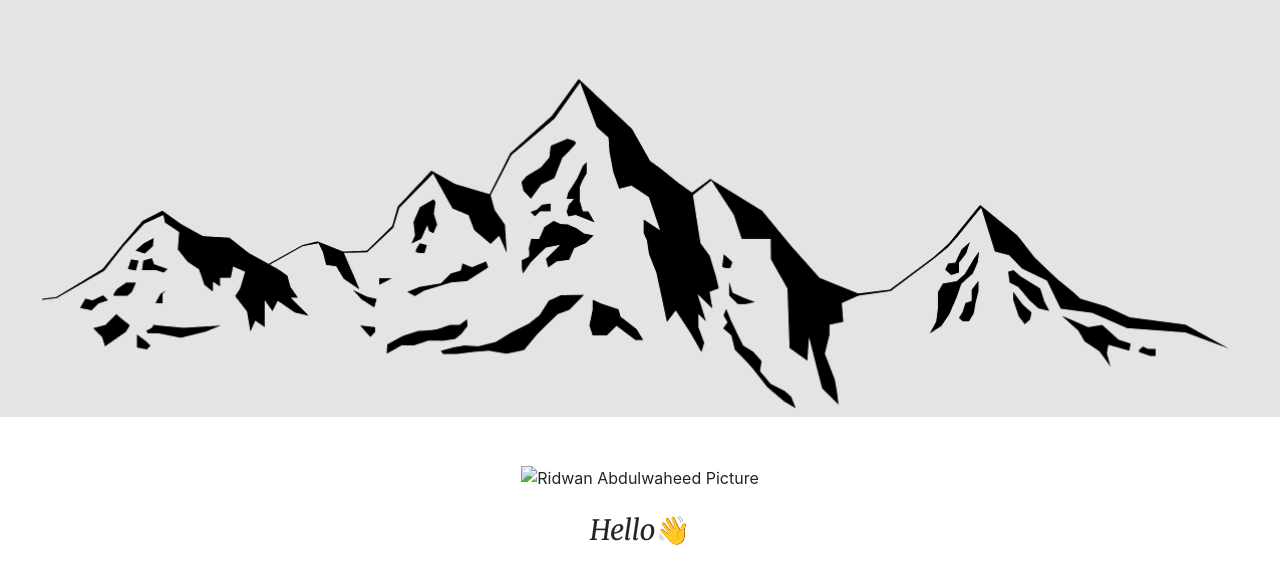
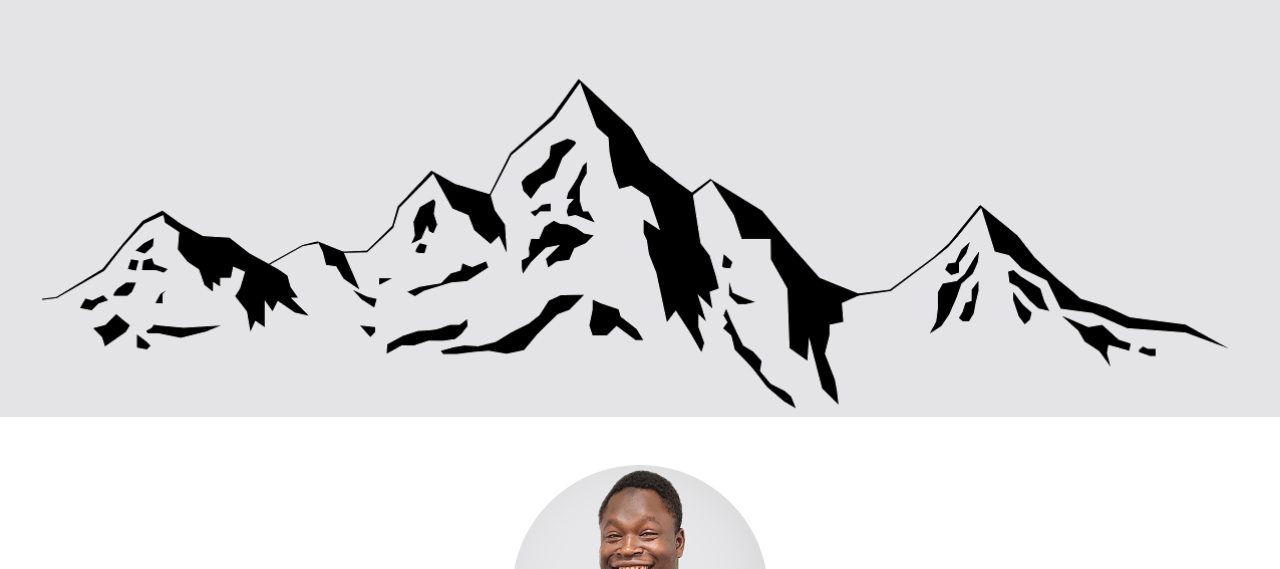
Before and after one commit to racoolstudio/myCV, a plain HTML site: page index.html in a window 1280 px wide. Shown: the part 316-885 px from the top of the page. Drawn offline with nearby package versions, Linux system fonts and the light colour scheme.

Commit message:
second commit

```diff
--- a/index.html
+++ b/index.html
@@ -33,7 +33,7 @@
 </div>
 <br><br>
 <div class="second">
-  <img  src="../profilewebsite/images/Rc.png" alt="Ridwan Abdulwaheed Picture" class="mx-4"><br><br>
+  <img  src="images/Rc.png" alt="Ridwan Abdulwaheed Picture" class="mx-4"><br><br>
   <h3>Hello👋</h3><br>
   <p class="intro">I am a vibrant and astute computer science enthusiast of Nigerian decent.
     I find learning programming languages very pleasurable and intriguing owing
```
